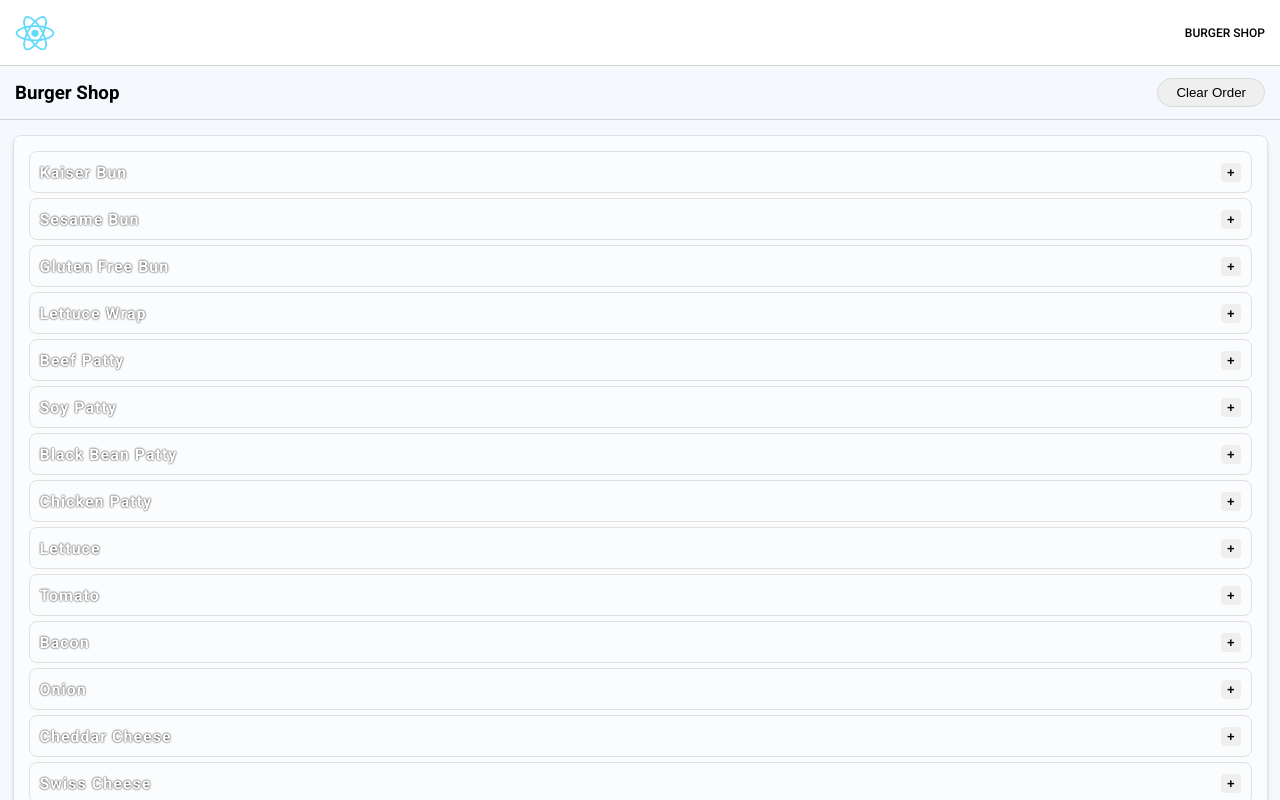
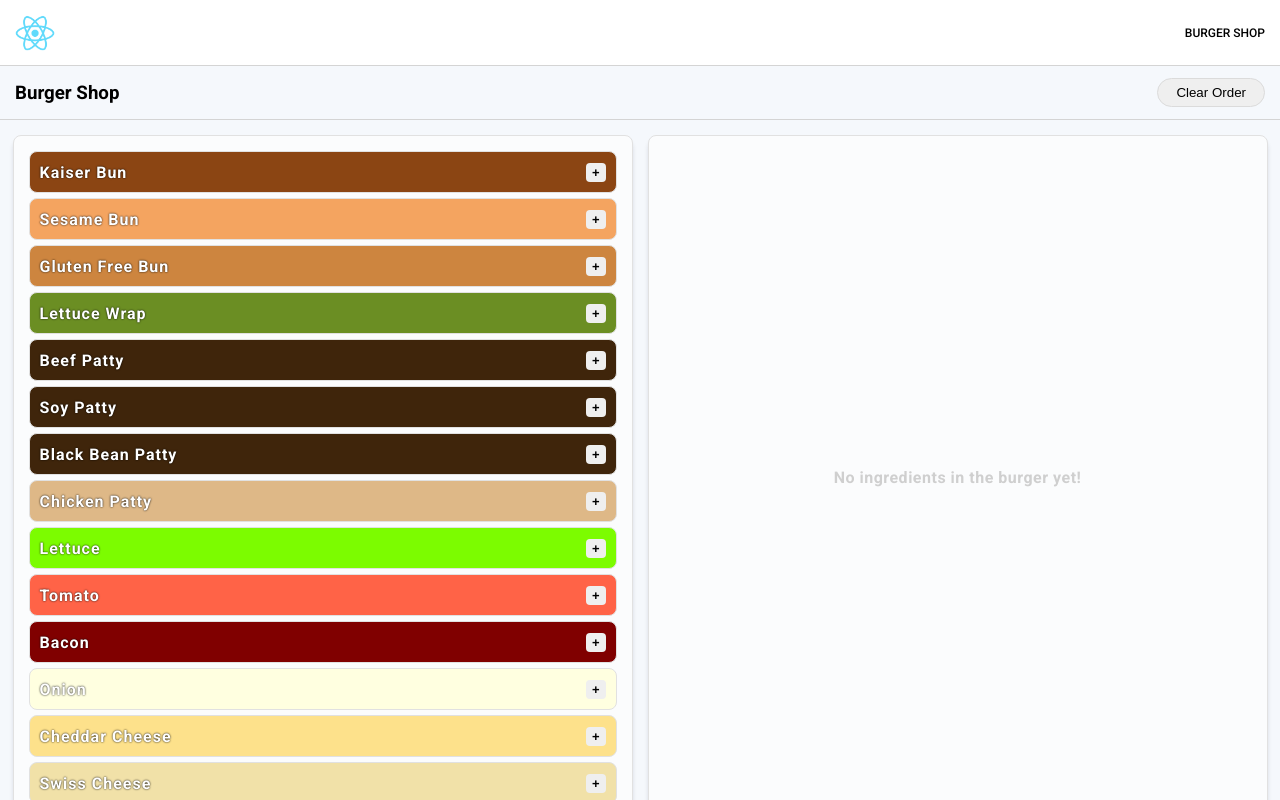
Before and after one commit to J3NNog1/reactville-lab, a React (Create React App) app: page /burgers in a window 1280 px wide. Built offline with nearby package versions, Linux system fonts and the light colour scheme; a web font is replaced by a local one.

Commit message:
import supermarket in app.jsx

```diff
--- a/src/App.jsx
+++ b/src/App.jsx
@@ -8,6 +8,7 @@ import './styles/App.css'
 import Nav from './Components/Nav/Nav'
 import Landing from './Components/Landing/Landing'
 import BurgerShop from './Components/BurgerShop/BurgerShop'
+import SuperMarket from './Components/SuperMarket/SuperMarket'
 
 const App = () => {
   return (
@@ -15,11 +16,17 @@ const App = () => {
       <Nav />
       <Routes>
 
-      <Route path="/"
+      <Route
+          path="/"
           element={<Landing  />}
           />
-      <Route path="/burgers"
+      <Route
+          path="/burgers"
           element={<BurgerShop />}
+          />
+      <Route
+          path="/market"
+          element={<SuperMarket />}
           />
 
       </Routes>
--- a/src/Components/BurgerShop/BurgerShop.jsx
+++ b/src/Components/BurgerShop/BurgerShop.jsx
@@ -2,7 +2,7 @@ import { useState } from 'react'
 import '../../styles/burger.css'
 
 import IngredientList from './IngredientList'
-
+import BurgerStack from './BurgerStack'
 
 import { ingredients } from '../../data/burger-data'
 
@@ -37,7 +37,7 @@ const BurgerShop = () => {
       </nav>
       <section>
         <IngredientList ingredients={ingredients} stack={stack} addToBurger={addToBurger} />
-
+        <BurgerStack ingredients={stack} removeFromBurger={removeFromBurger} />
       </section>
     </div>
   )
--- a/src/Components/BurgerShop/Ingredient.jsx
+++ b/src/Components/BurgerShop/Ingredient.jsx
@@ -1,7 +1,7 @@
 
 const Ingredient = (props) => {
 	return (
-		<li>
+		<li style={{background: props.ingredient.color}}>
 			{props.ingredient.name}
 			{props.isList
 				? <button onClick={() => props.addToBurger(props.ingredient)}>+</button>
--- a/src/Components/Nav/Nav.jsx
+++ b/src/Components/Nav/Nav.jsx
@@ -12,6 +12,7 @@ const Nav = (props) => {
       <NavLink to='/burgers'>BURGER SHOP</NavLink>
 
 
+
     </nav>
   )
 }
```
